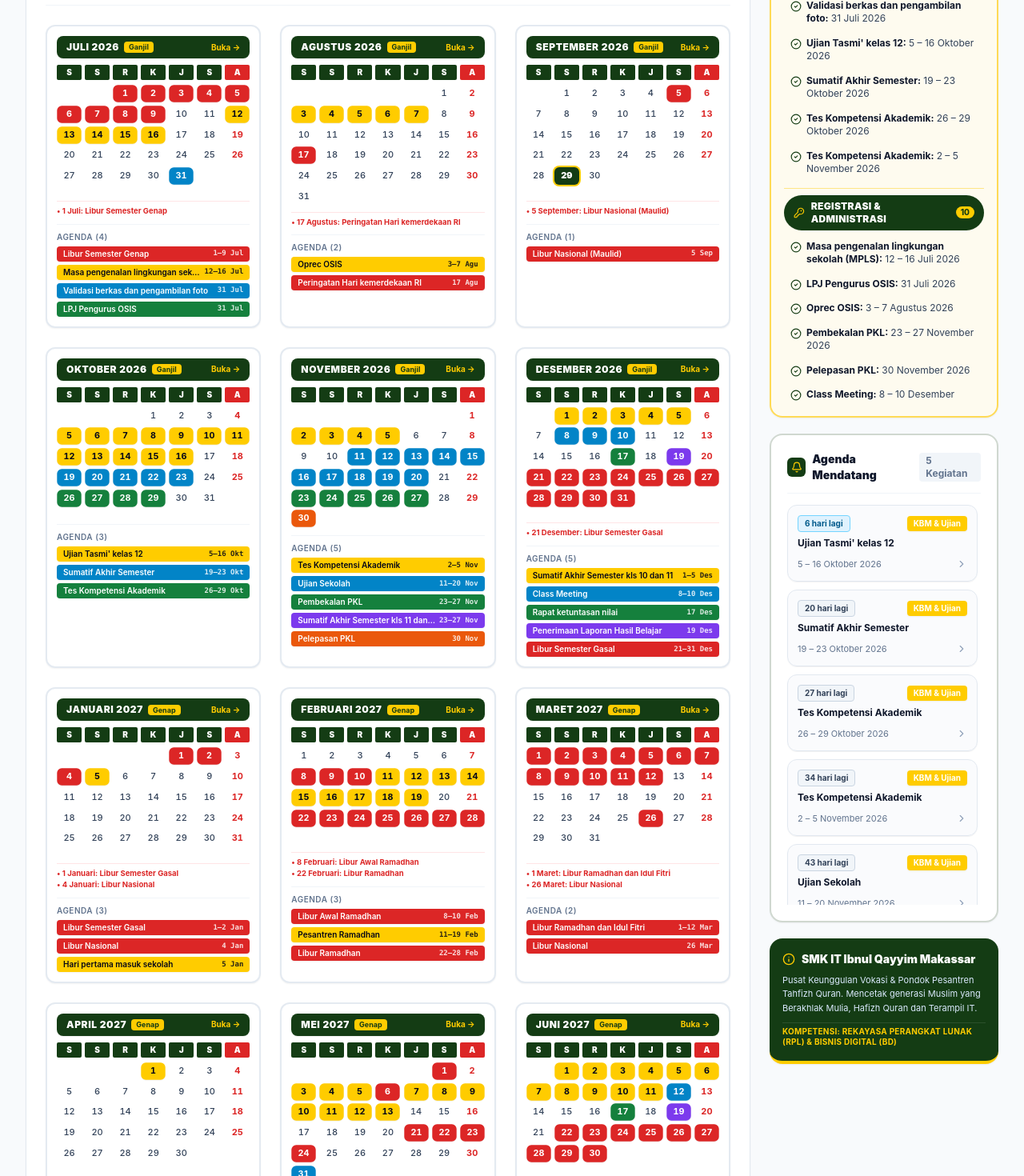
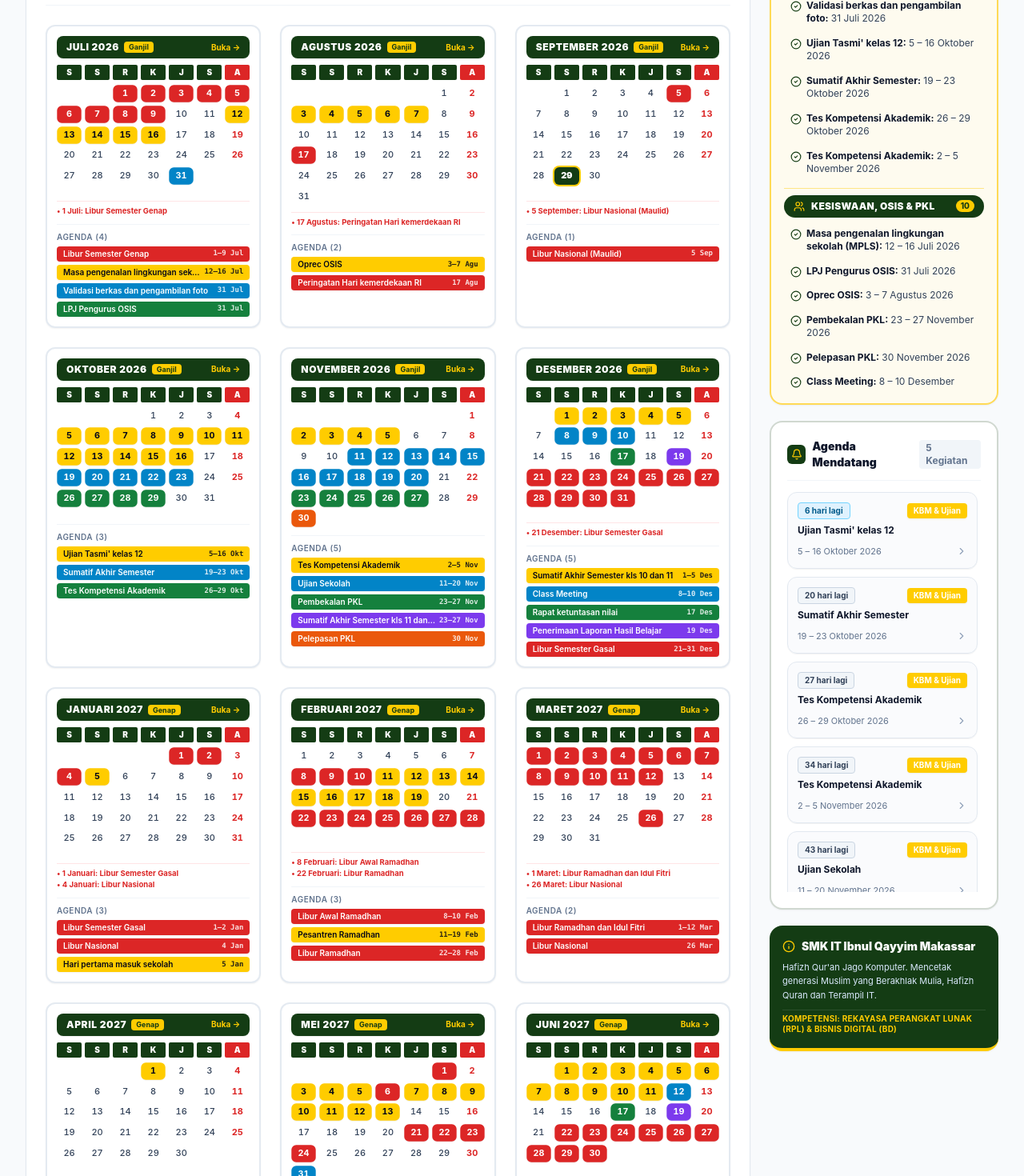
Before and after one commit to antomakking/kalender-pendidikan-v1, a React (Vite) app: page / in a window 1280 px wide. Shown: the part 629-2099 px from the top of the page at 80% size. Built offline with nearby package versions, Linux system fonts and the light colour scheme.

Commit message:
feat: update deployment config and sidebar content
- Set base path for assets in vite.config.ts
- Add .htaccess for SPA routing and security headers
- Rename "Registration & Admin" category to "Kesiswaan, OSIS & PKL" in sidebar

```diff
--- a/src/components/UpcomingSidebar.tsx
+++ b/src/components/UpcomingSidebar.tsx
@@ -6,9 +6,9 @@ import {
   ChevronRight,
   GraduationCap,
   Info,
-  KeyRound,
   MapPin,
   Sparkles,
+  Users,
 } from 'lucide-react';
 import { AcademicEvent, SemesterFilter } from '../types.ts';
 import {
@@ -124,13 +124,13 @@ export const UpcomingSidebar: React.FC<UpcomingSidebarProps> = ({
           </div>
         </div>
 
-        {/* Section 2: Jadwal Registrasi & Administrasi (Data Real) */}
+        {/* Section 2: Jadwal Kesiswaan, OSIS & PKL (Data Real) */}
         <div className="space-y-2 pt-2 border-t border-amber-200">
           <div className="bg-[#143c14] text-white px-3 py-1.5 rounded-full flex items-center justify-between shadow-2xs">
             <div className="flex items-center gap-2">
-              <KeyRound className="w-3.5 h-3.5 text-[#ffcc00]" />
+              <Users className="w-3.5 h-3.5 text-[#ffcc00]" />
               <h4 className="font-black text-xs uppercase tracking-wide">
-                Registrasi & Administrasi
+                Kesiswaan, OSIS & PKL
               </h4>
             </div>
             <span className="text-[10px] bg-[#ffcc00] text-[#143c14] font-extrabold px-1.5 py-0.2 rounded-full">
@@ -141,7 +141,7 @@ export const UpcomingSidebar: React.FC<UpcomingSidebarProps> = ({
           <div className="space-y-1.5 text-xs text-slate-800 pl-1 font-medium max-h-52 overflow-y-auto pr-1">
             {registrationAndAdminEvents.length === 0 ? (
               <p className="text-[11px] text-slate-500 italic py-1">
-                Tidak ada agenda registrasi/administrasi pada filter ini.
+                Tidak ada agenda kesiswaan/PKL pada filter ini.
               </p>
             ) : (
               registrationAndAdminEvents.map((evt) => (
@@ -233,7 +233,7 @@ export const UpcomingSidebar: React.FC<UpcomingSidebarProps> = ({
           <span>SMK IT Ibnul Qayyim Makassar</span>
         </div>
         <p className="text-[11px] text-blue-100 leading-relaxed">
-          Pusat Keunggulan Vokasi & Pondok Pesantren Tahfizh Quran. Mencetak generasi Muslim yang Berakhlak Mulia, Hafizh Quran dan Terampil IT.
+          Hafizh Qur'an Jago Komputer. Mencetak generasi Muslim yang Berakhlak Mulia, Hafizh Quran dan Terampil IT.
         </p>
         <div className="text-[10px] font-bold text-[#ffcc00] pt-1 border-t border-white/10 uppercase tracking-wide">
           Kompetensi: Rekayasa Perangkat Lunak (RPL) & Bisnis Digital (BD)
--- a/vite.config.ts
+++ b/vite.config.ts
@@ -5,6 +5,7 @@ import {defineConfig} from 'vite';
 
 export default defineConfig(() => {
   return {
+    base: './',
     plugins: [react(), tailwindcss()],
     resolve: {
       alias: {
```
Also changed, not shown: 1 other file (tests, documents, lock files or other folders).
